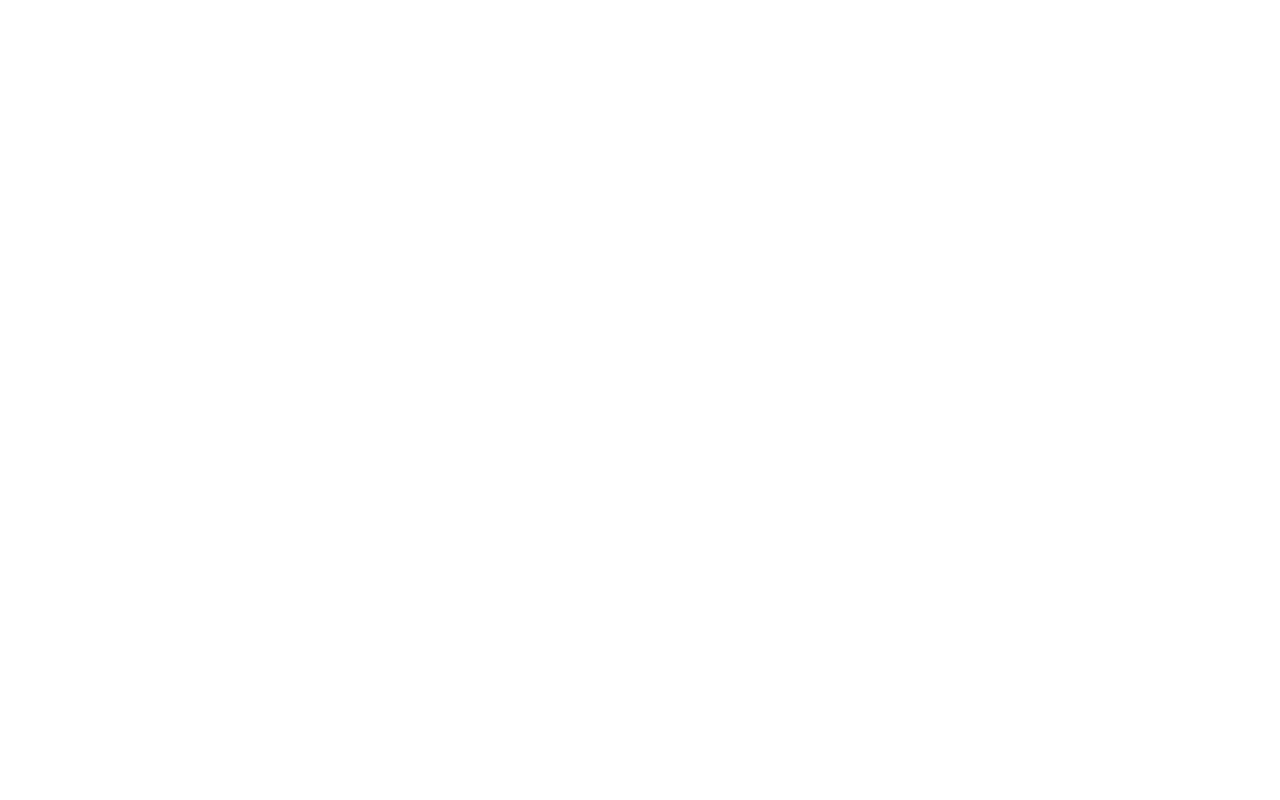
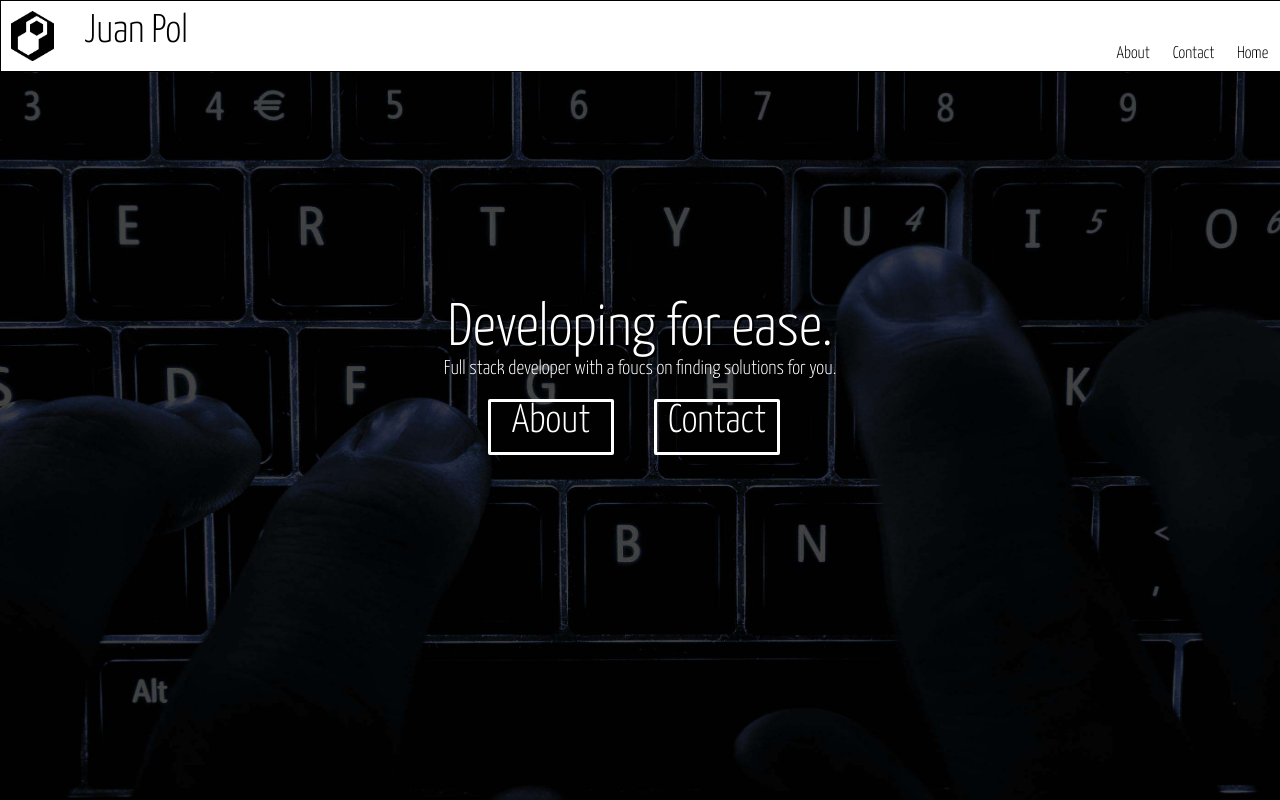
Before and after one commit to jpol0191/nycda_portfolio, a plain HTML site: page index.html in a window 1280 px wide. Drawn offline with Linux system fonts and the light colour scheme.

Commit message:
Adding home page first draft

```diff
--- a/css/style.css
+++ b/css/style.css
@@ -0,0 +1,83 @@
+p{
+	margin: 0px;
+}
+body{
+	font-family: 'Yanone Kaffeesatz', sans-serif;
+	margin: 0;
+	background-image: url(../images/backGround.jpg);
+	background-repeat: no-repeat;
+	background-attachment: fixed;
+	background-position: center;
+	background-size: 2000px 1000px;
+}
+a{
+	text-decoration: none;
+	color: black;
+}
+#banner{
+	height: 50px;
+	border: solid 1px black;
+	padding: 10px;
+	position: fixed;
+	width: 99%;
+	background-color:white;
+	top: 0;
+}
+#banner p {
+	margin: 1px 30px ;
+	display: block;
+	float: left;
+	font-size: 40px;
+}
+#icon{
+	height: 100%;
+	float: left;
+}
+#banner nav{
+	float: right;
+}
+#banner nav ul li{
+	display: inline-block;
+	list-style: none;
+	margin: 5px 10px;
+	font-size: 17px;
+}
+#banner nav ul {
+	margin: 30px 0px 0px 0px;
+}
+
+#content{
+	clear: both;
+	margin: 0 auto;
+	width: 400px;
+	font-size: 50px;
+	position: relative;
+	color: white;
+	top: 300px;
+	text-align: center;
+
+}
+
+#homeText{
+	font-size: 60px;
+	text-shadow: 2px 2px black;
+}
+
+#comment{
+	font-size: 20px;
+}
+#buttons{
+	padding-left: 28px;
+}
+.button{
+	border-style: solid;
+	border-width: 3px;
+	border-color: white;
+	border-radius: 2px;
+	margin: 20px;
+	width: 120px;
+	height: 50px;
+	font-size: 40px;
+	float:left;
+
+}
--- a/index.html
+++ b/index.html
@@ -1,9 +1,53 @@
 <!DOCTYPE html>
 <html>
 <head>
-	<title></title>
+	<title> Juan Pol</title>
+	<link href='https://fonts.googleapis.com/css?family=Yanone+Kaffeesatz:300' rel='stylesheet' type='text/css'>
+	<link rel="stylesheet" type="text/css" href="css/style.css">
 </head>
 <body>
 
+	<!--Banner starts here.-->
+	<div id="banner">
+		<img  id="icon" src="images/icon.png">
+		<p>Juan Pol</p>
+		<nav>
+			<ul>
+				<li>
+					<a href="">
+						About
+					</a>
+				</li>
+				<li>
+					<a href="">
+						Contact
+					</a>
+				</li>
+				<li>
+					<a href="">
+						Home
+					</a>
+				</li>
+			</ul>
+		</nav>
+
+	</div>
+	<!-- Page content goes here-->
+	<div id="content">
+		<div id="homeText">
+			<p>Developing for ease.</p>
+		</div>
+		<div id="comment">
+			<p>Full stack developer with a foucs on finding solutions for you.</p>
+		</div>
+		<div id="buttons">
+			<div class="button">
+				<p>About</p>
+			</div>
+			<div class="button">
+				<p>Contact</p>
+			</div>
+		</div>
+	</div>
 </body>
 </html>
```
Also changed, not shown: images/backGround.jpg (added), images/icon.png (added).
